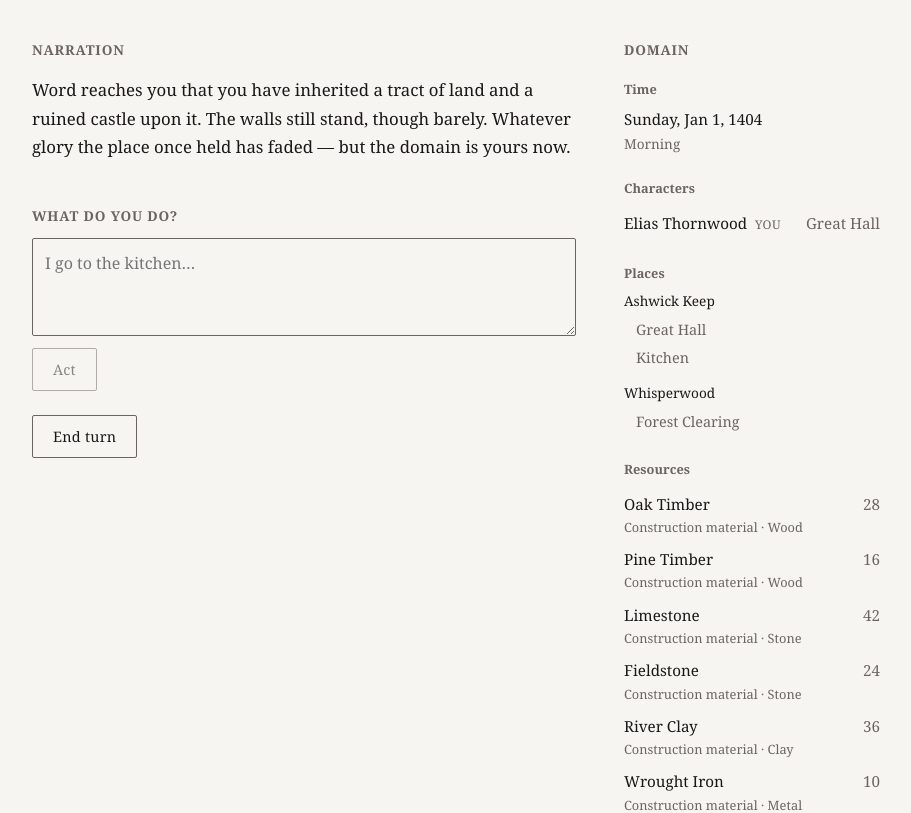
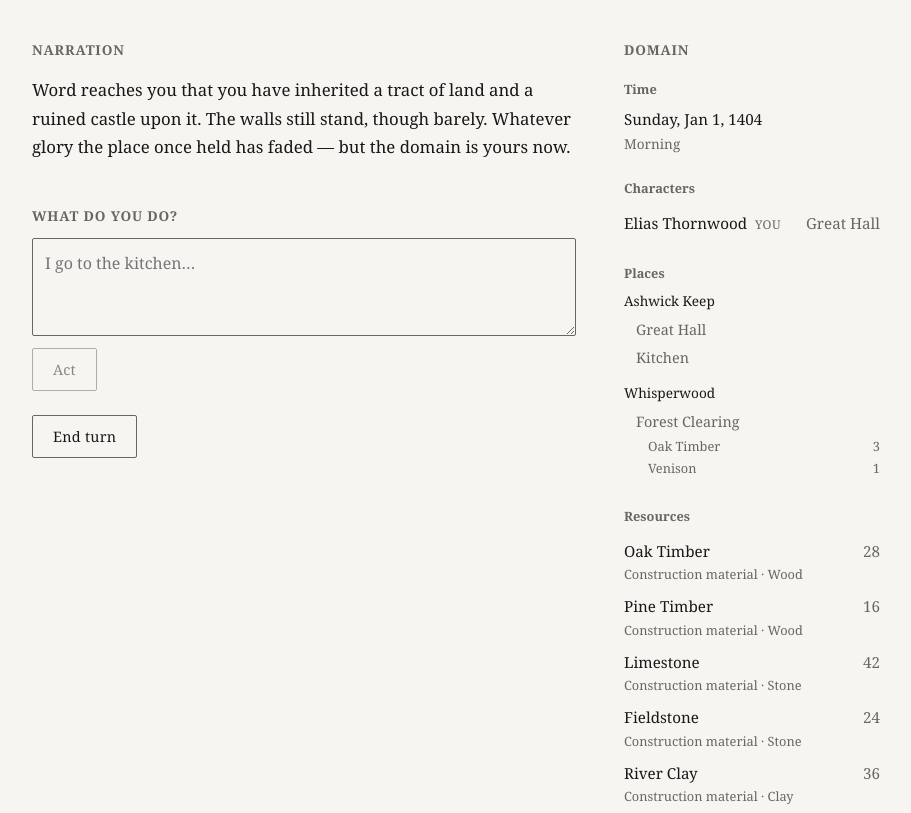
Before and after one commit to eramstein/domain, a Vue app: page / in a window 1280 px wide. Shown: the top 813 px of the page, without its empty margins (184-1095 px from the left). Built offline with nearby package versions, Linux system fonts and the light colour scheme; no server answers; what @mistralai/mistralai would draw is missing.

Commit message:
feat: natural resources

```diff
--- a/src/data/places.json
+++ b/src/data/places.json
@@ -12,6 +12,10 @@
   {
     "id": "forest-clearing",
     "name": "Forest Clearing",
-    "regionId": "forest"
+    "regionId": "forest",
+    "naturalResources": [
+      { "resourceId": "oak-timber", "abundance": 3 },
+      { "resourceId": "venison", "abundance": 1 }
+    ]
   }
 ]
--- a/src/engine/bootstrap/initializeGame.ts
+++ b/src/engine/bootstrap/initializeGame.ts
@@ -25,6 +25,10 @@ export function initializeGame(): void {
     id: seed.id,
     name: seed.name,
     regionId: seed.regionId,
+    naturalResources: (seed.naturalResources ?? []).map((resource) => ({
+      resourceId: resource.resourceId,
+      abundance: resource.abundance ?? 1,
+    })),
   }))
 
   gameState.characters = characterSeeds.map((seed) => ({
--- a/src/types/index.ts
+++ b/src/types/index.ts
@@ -2,6 +2,7 @@ export type {
   Character,
   Region,
   Place,
+  NaturalResource,
   Resource,
   NarrationEntry,
   GameState,
@@ -18,6 +19,7 @@ export type {
   CharacterSeed,
   RegionSeed,
   PlaceSeed,
+  NaturalResourceSeed,
   ResourceSeed,
   ResourceType,
   ResourceSubtype,
--- a/src/ui/components/StateExplorer.vue
+++ b/src/ui/components/StateExplorer.vue
@@ -27,6 +27,18 @@ const placeById = computed(() => {
   }
   return map
 })
+
+const resourceById = computed(() => {
+  const map = new Map<string, Resource>()
+  for (const resource of props.resources) {
+    map.set(resource.id, resource)
+  }
+  return map
+})
+
+function resourceName(resourceId: string): string {
+  return resourceById.value.get(resourceId)?.name ?? resourceId
+}
 
 const regionsWithPlaces = computed(() =>
   props.regions.map((region) => ({
@@ -111,8 +123,20 @@ function resourceCategory(resource: Resource): string {
         >
           <span class="region-name">{{ region.name }}</span>
           <ul class="place-list">
-            <li v-for="place in regionPlaces" :key="place.id">
-              {{ place.name }}
+            <li v-for="place in regionPlaces" :key="place.id" class="place-item">
+              <span class="place-name">{{ place.name }}</span>
+              <ul
+                v-if="place.naturalResources.length > 0"
+                class="natural-resource-list"
+              >
+                <li
+                  v-for="naturalResource in place.naturalResources"
+                  :key="naturalResource.resourceId"
+                >
+                  <span>{{ resourceName(naturalResource.resourceId) }}</span>
+                  <span class="abundance">{{ naturalResource.abundance }}</span>
+                </li>
+              </ul>
             </li>
             <li v-if="regionPlaces.length === 0" class="empty">—</li>
           </ul>
@@ -255,10 +279,29 @@ li {
   font-weight: 500;
 }
 
-.place-list li {
+.place-list .place-item {
+  display: block;
   padding: 0.2rem 0 0.2rem 0.75rem;
   font-size: 0.9rem;
   color: var(--text-muted);
+}
+
+.place-name {
+  display: block;
+}
+
+.natural-resource-list {
+  margin: 0.15rem 0 0;
+  padding-left: 0.75rem;
+}
+
+.natural-resource-list li {
+  padding: 0.1rem 0;
+  font-size: 0.8rem;
+}
+
+.abundance {
+  font-variant-numeric: tabular-nums;
 }
 
 .time-date {
```
Also changed, not shown: src/types/content.ts (+8 -0 lines), src/types/gameState.ts (+8 -0 lines), 4 other files (tests, documents, lock files or other folders).
